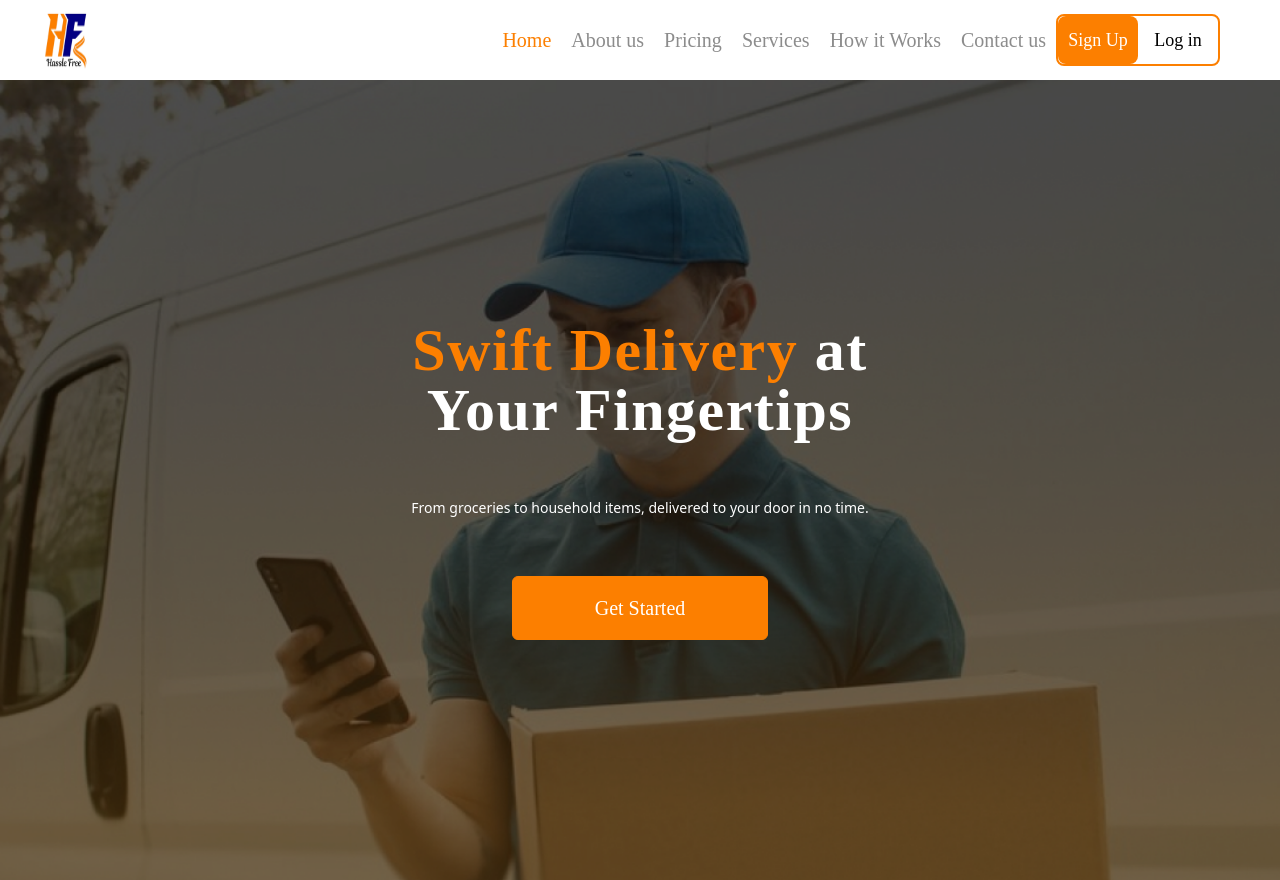
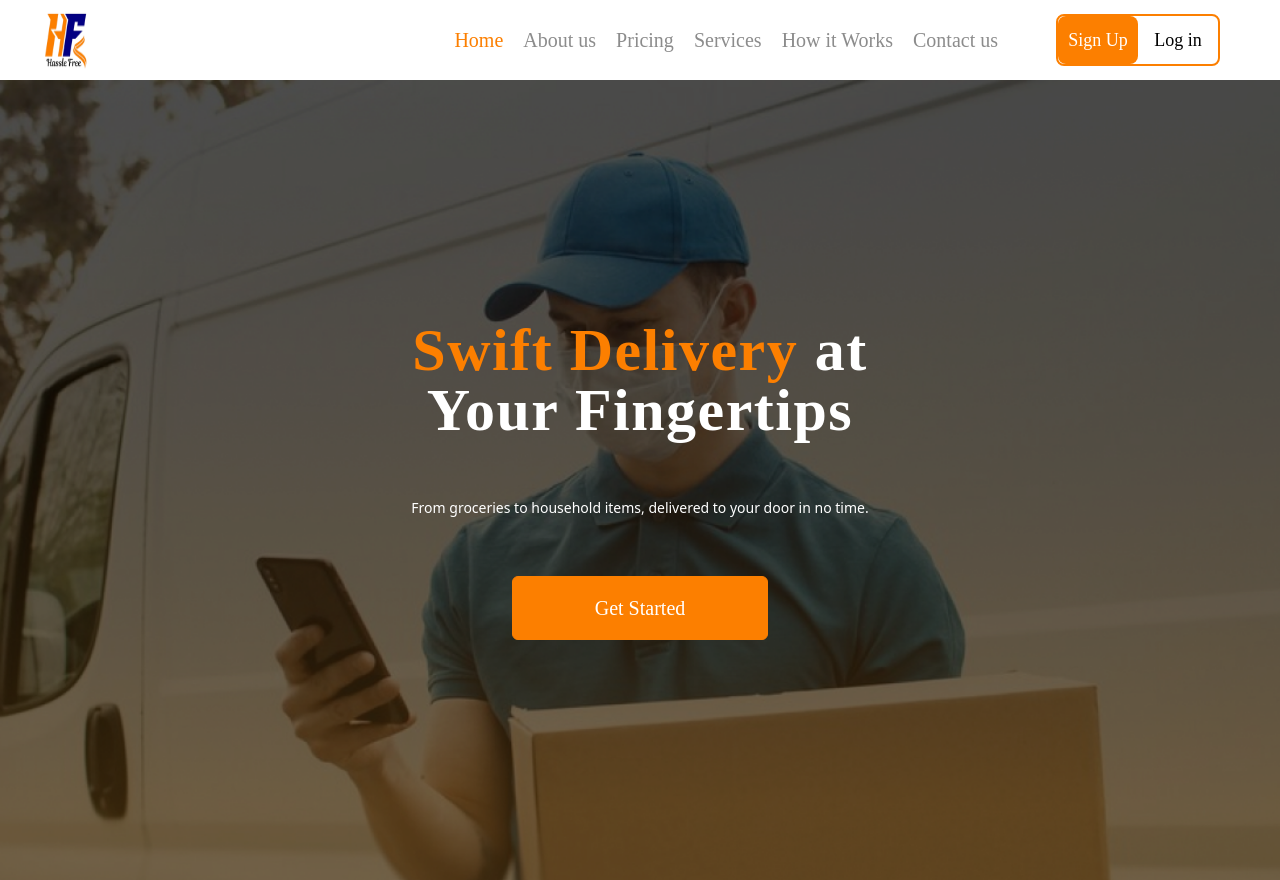
Before and after one commit to Ikokwucode/LOGISTICS, a React app: page / in a window 1280 px wide. Built offline with nearby package versions, Linux system fonts and the light colour scheme; the HTML template or start-up script is replaced by a standard one.

Commit message:
changed header font

```diff
--- a/src/Components/Header.jsx
+++ b/src/Components/Header.jsx
@@ -24,7 +24,7 @@ function Header() {
         <img src={Logo} className="logo h-[90px] w-[110px]" alt="logo" />
       </div>
       {/* <div className=" Empty w-[15vw] h-[10vh] "></div> */}
-      <div className="Navbtn h-[10vh] flex items-center justify-between ">
+      <div className="Navbtn h-[10vh] flex items-center gap-12 justify-between ">
         <nav className=" h-[10vh] flex items-center text-xl">
           <div className=" w-fit m-[10px]  ">
             <NavLink
```
